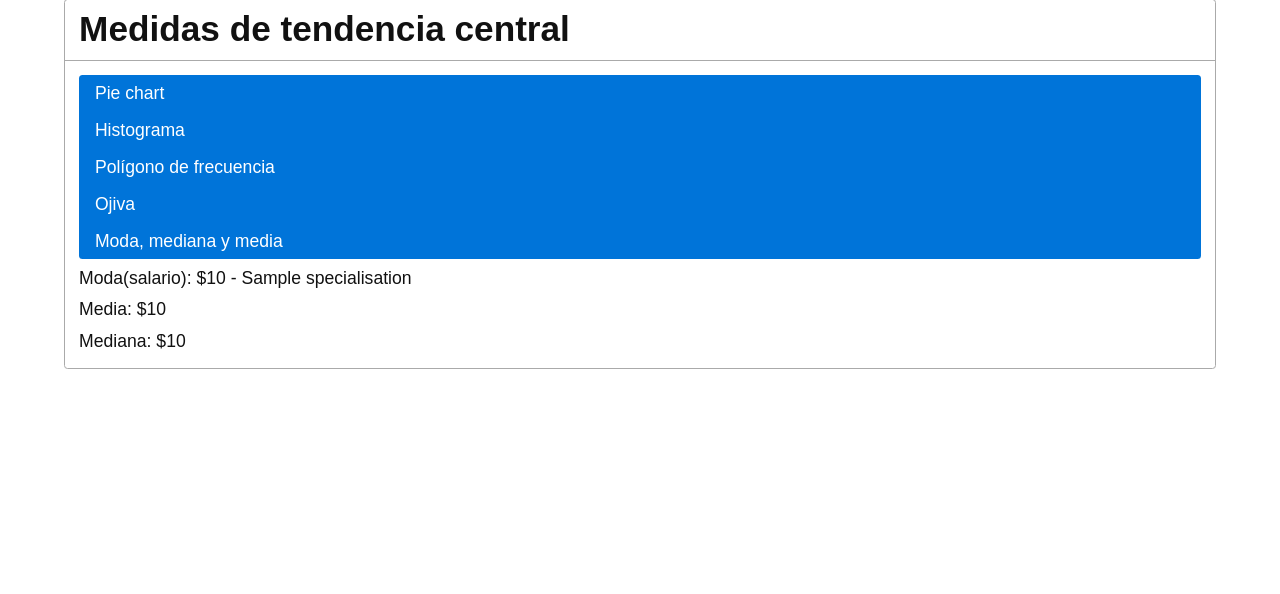
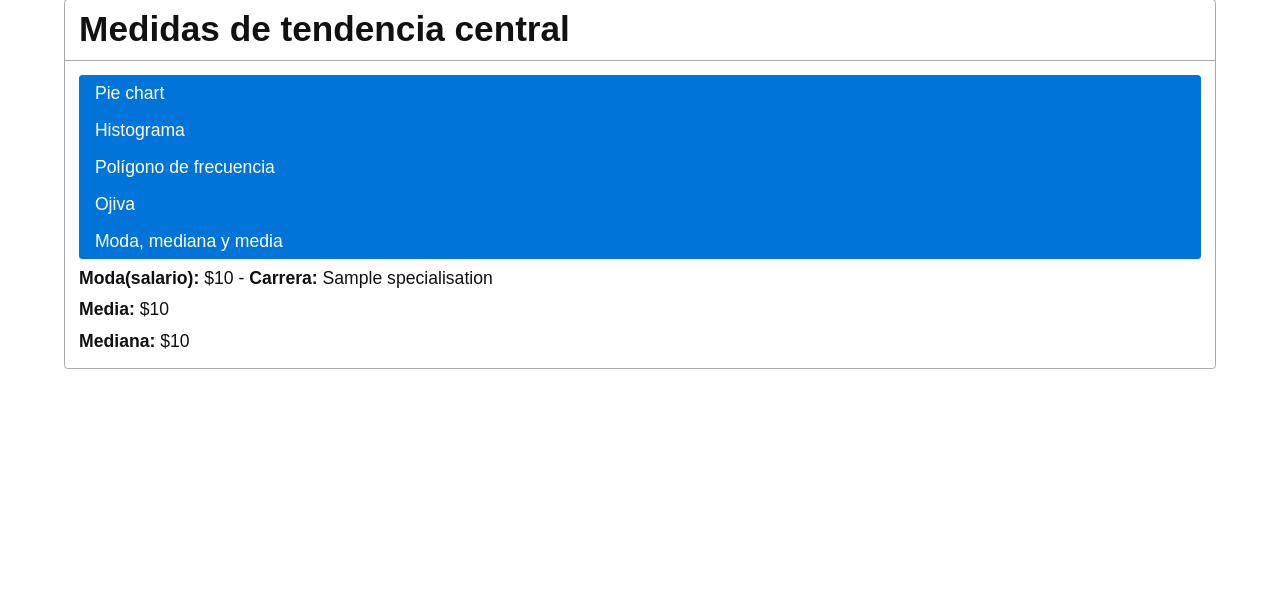
Before and after one commit to yassinOrlando/students-data, a Flask app: template templates/graphs/med_tend_central.html in a window 1280 px wide. Shown: the part 61-655 px from the top of the page. Run offline with Flask 2, Linux system fonts and the light colour scheme; the template is opened without the code that fills it: most values are stand-ins (such as "Sample title", 1, 10 or a date in 2020).

Commit message:
Some graphs fixed

```diff
--- a/main.py
+++ b/main.py
@@ -3,6 +3,7 @@ import pandas as pd
 import base64
 from io import BytesIO
 from matplotlib.figure import Figure
+from matplotlib import pyplot as plt
 
 app = Flask(__name__)
 
@@ -38,7 +39,7 @@ def hist_chart():
 
     fig = Figure()
     ax = fig.subplots()
-    ax.hist(studentsData["salary"], bins=20, linestyle='dashed')
+    ax.hist(studentsData["salary"], bins=20)
 
     #plt.plot(bins, studentsData["salary"], '--', color ='black')
     ax.title.set_text('Histograma de salarios')
@@ -57,11 +58,12 @@ def freq_chart():
 
     fig = Figure()
     ax = fig.subplots()
-    ax.plot(studentsData["salary"], marker='.')
+    n, x, _ = plt.hist(studentsData["salary"], bins=20, density=True)
+    ax.plot( x[1:], n, marker='.')
 
     ax.title.set_text('Frecuencia de salarios')
     ax.set_xlabel('Salarios anuales')
-    ax.set_ylabel('Cantidad')
+    ax.set_ylabel('Frecuencia (0 = baja, 1 = alta)')
     ax.grid()
 
     buf = BytesIO()
--- a/templates/graphs/med_tend_central.html
+++ b/templates/graphs/med_tend_central.html
@@ -8,12 +8,12 @@ Medidas de tendencia central
 {% include 'graphs/chart_menu.html' %}
 
 <p>
-    Moda(salario): ${{moda["salary"][0]}} - {{moda["specialisation"][0]}}
+    <b>Moda(salario):</b> ${{moda["salary"][0]}} - <b> Carrera: </b> {{moda["specialisation"][0]}}
 </p>
 <p>
-    Media: ${{media.salary}}
+    <b>Media:</b> ${{media.salary}}
 </p>
 <p>
-    Mediana: ${{mediana.salary}}
+    <b>Mediana:</b> ${{mediana.salary}}
 </p>
 {% endblock %}
```
